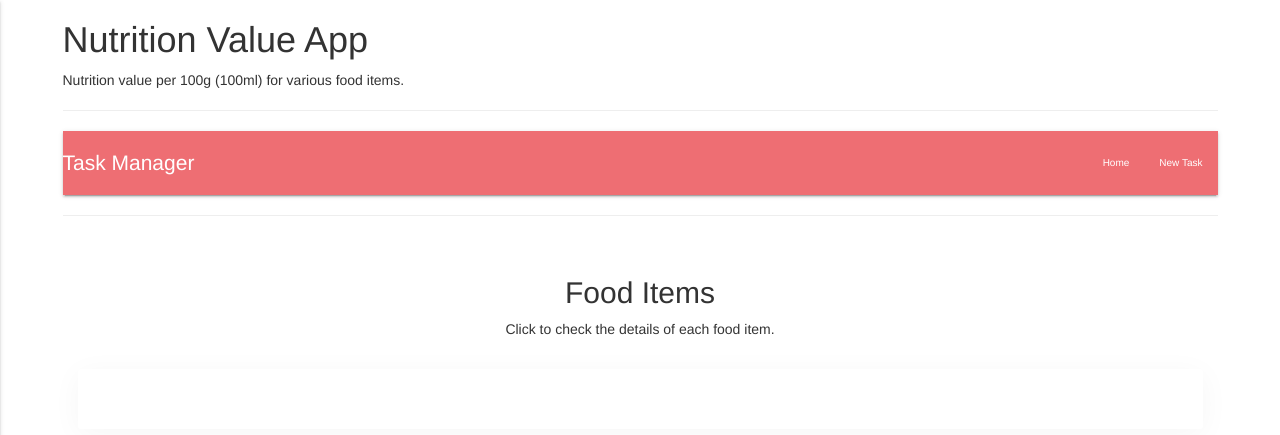
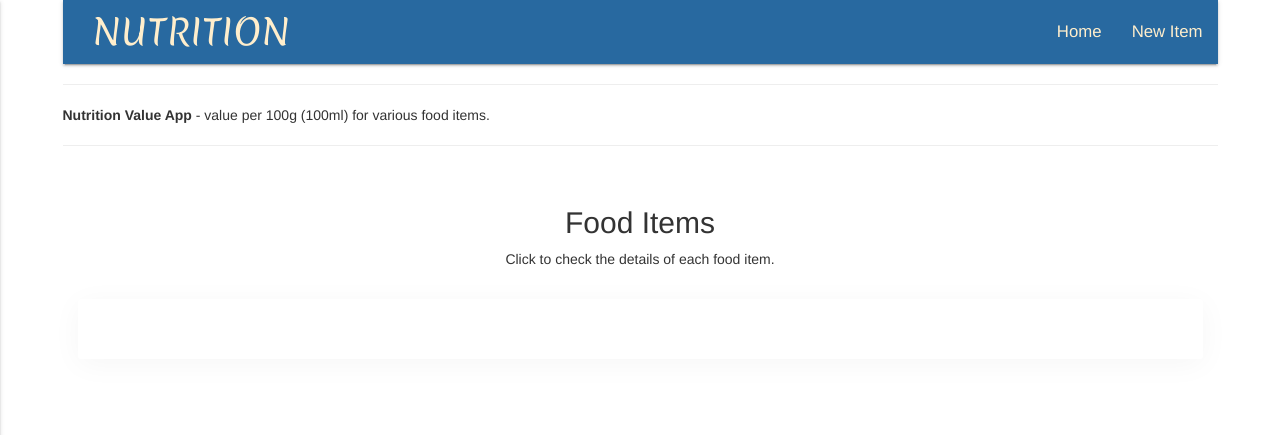
Before and after one commit to abonello/food_nutrition, a Flask app: page / in a window 1280 px wide. Shown: the top 435 px of the page. Run offline with Flask 2, Linux system fonts and the light colour scheme; data that the repository does not hold is empty; some libraries are stand-ins or nearby versions.

Commit message:
Restyled Nav and Header.

```diff
--- a/static/css/style.css
+++ b/static/css/style.css
@@ -1,3 +1,59 @@
+
+/* @import url('https://fonts.googleapis.com/css?family=Montserrat:500');
+@import url('https://fonts.googleapis.com/css?family=Merienda'); */
+@import url('https://fonts.googleapis.com/css?family=Montserrat|Merienda');
+
+
+.body {
+    font-family: 'Montserrat', sans-serif;
+    font-size: 18px;
+}
+
+a.brand-logo {
+    font-family: 'Merienda', cursive;
+    font-size: 35px;
+    margin-left: 30px;
+    color: #fec;
+}
+
+a.brand-logo:hover {
+    text-decoration: none;
+    color: #ff568a;
+    font-weight: 900;
+    text-shadow: 0px 2px 5px #0b136f;
+}
+
+nav {
+    background-color: #2869a0;
+}
+
+nav a {
+    color: #fec;
+}
+
+ul#wide-menu li a {
+    color: #fec;
+    font-size: 1.2em;
+    text-decoration: none;
+}
+
+ul#wide-menu li a:hover {
+    color: #ff568a;
+    font-size: 1.2em;
+    text-decoration: none;
+    text-shadow: 0px 2px 5px #0b136f;
+}
+
+.side-nav li a {
+    color: #ff568a;
+    font-size: 1.5em;
+    text-decoration: none;
+}
+
+a.button-collapse i:hover {
+    color: #ff568a;
+    text-shadow: 0px 2px 5px #0b136f;
+}
 
 .panel-body {
     padding: 15px;
--- a/templates/base.html
+++ b/templates/base.html
@@ -20,28 +20,28 @@
 
     <div class="container">
         <header class="row header">
-            <h1>Nutrition Value App</h1>
-            <p>Nutrition value per 100g (100ml) for various food items.</p>
-            <hr>
             <nav>
                 <div class="nav-wrapper">
-                    <a href="{{ url_for('get_food_items') }}" class="brand-logo">Task Manager</a>
+                    <a href="{{ url_for('get_food_items') }}" class="brand-logo">NUTRITION</a>
                     <!--<a href="#" data-target="mobile-demo" class="sidenav-trigger"><i class="material-icons">menu</i></a>-->
-                    <a href="#" data-activates="mobile-demo" class="button-collapse"><i class="material-icons">menu</i></a>
-                    <ul id="nav-mobile" class="right hide-on-med-and-down">
+                    <a href="#" data-activates="mobile-menu" class="button-collapse"><i class="material-icons">menu</i></a>
+                    <ul id="wide-menu" class="right hide-on-med-and-down">
                         <li><a href="{{ url_for('get_food_items') }}">Home</a></li>
-                        <li><a href="{{ url_for('add_food_item') }}">New Task</a></li>
+                        <li><a href="{{ url_for('add_food_item') }}">New Item</a></li>
                         <!-- <li><a href="{#{ url_for('get_categories') }#}">Categories</a></li>
                         <li><a href="{#{ url_for('add_category') }#}">Add Category</a></li> -->
                     </ul>
-                    <ul class="side-nav" id="mobile-demo">
+                    <ul class="side-nav" id="mobile-menu">
                         <li><a href="{{ url_for('get_food_items') }}">Home</a></li>
-                        <li><a href="{{ url_for('add_food_item') }}">New Task</a></li>
+                        <li><a href="{{ url_for('add_food_item') }}">New Item</a></li>
                         <!-- <li><a href="{#{ url_for('get_categories') }#}">Categories</a></li>
                         <li><a href="{#{ url_for('add_category') }#}">Add Category</a></li> -->
                     </ul>
                 </div>
             </nav>
+            <hr>
+
+            <p><Strong>Nutrition Value App</Strong> - value per 100g (100ml) for various food items.</p>
             <hr>
         </header>
 
```
